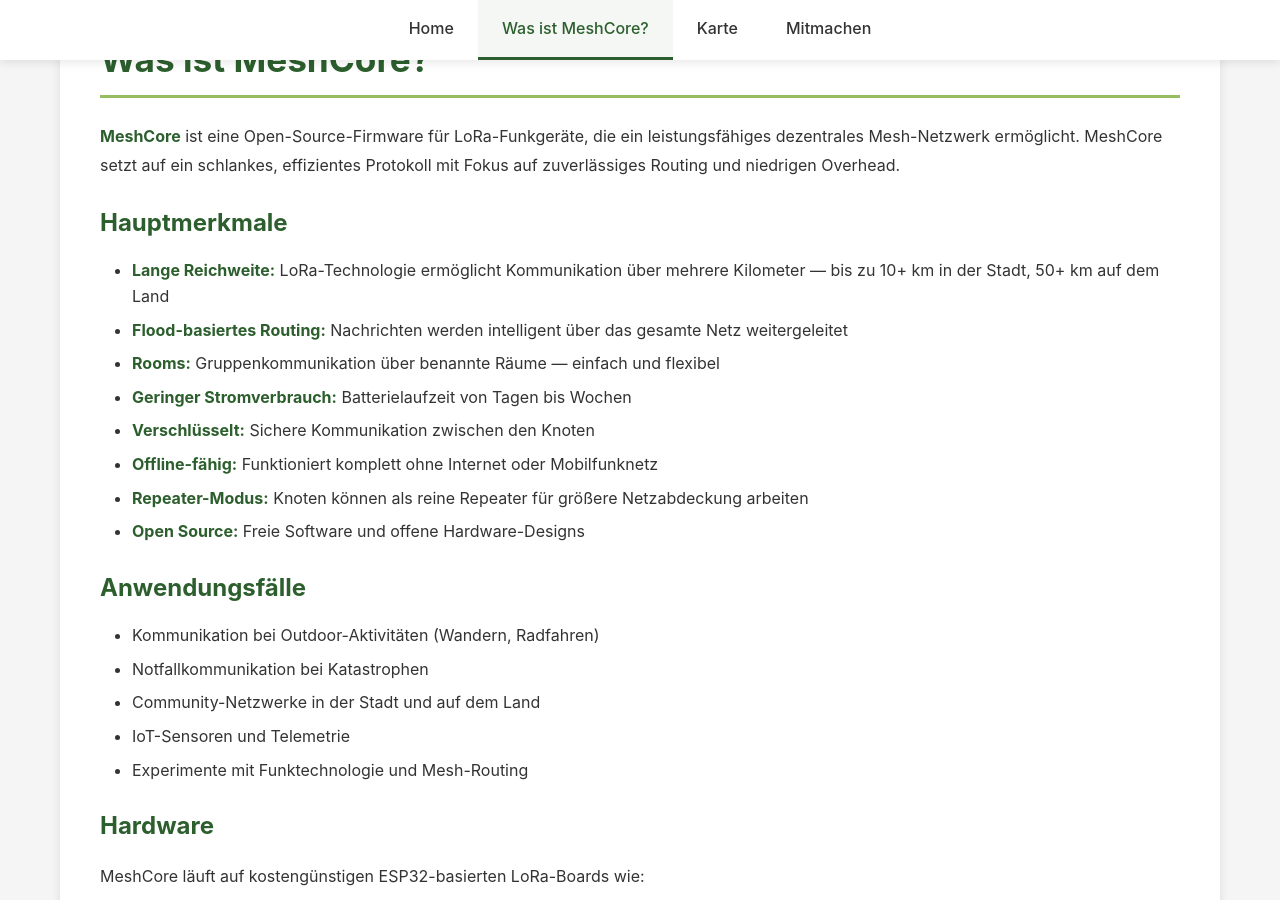
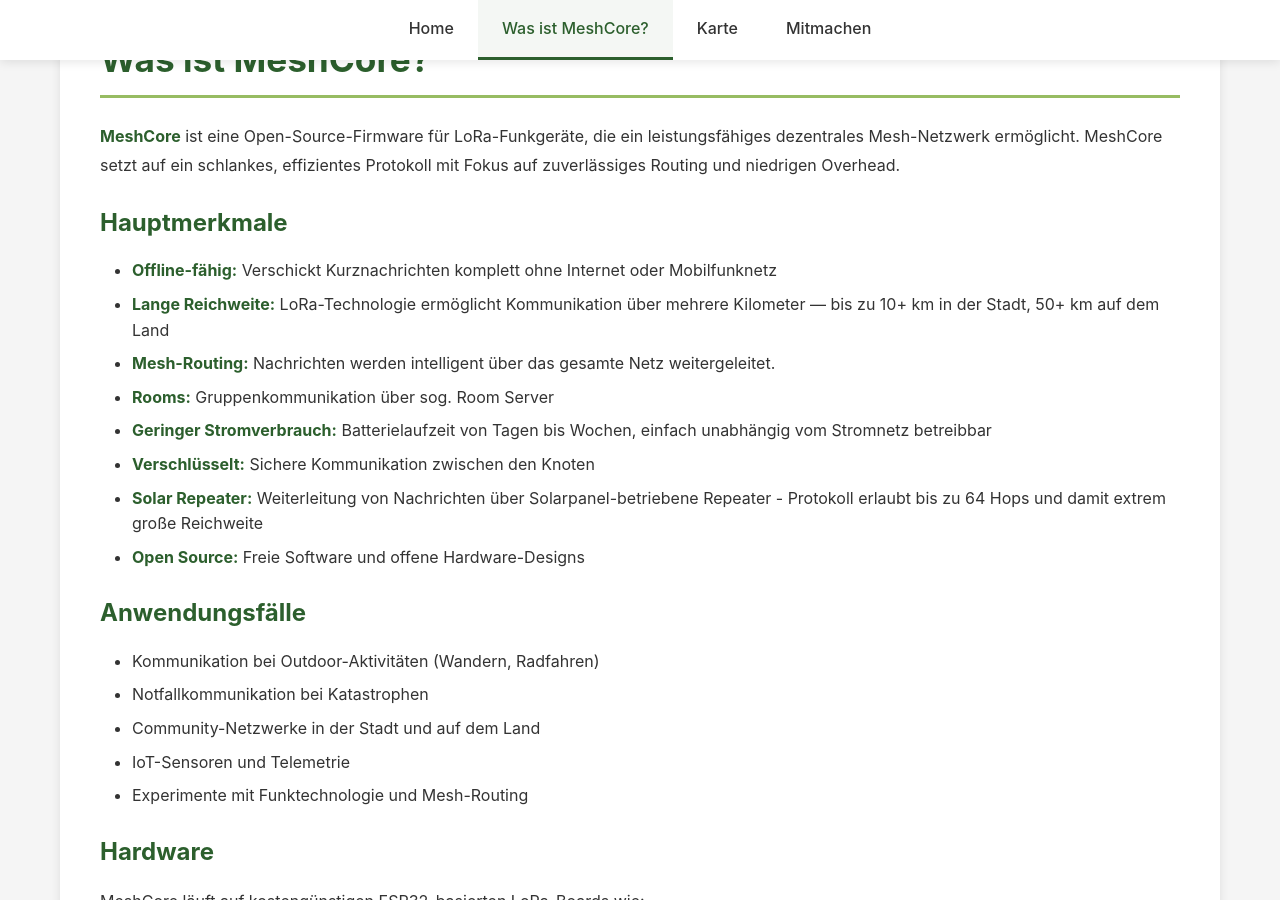
Before and after one commit to muenster-mesh/muenster-mesh-website, a Jekyll site: the page built from index.md, in a window 1280 px wide and 900 px high, scrolled down 604 px. Built offline with Jekyll 4.4.1, drawn with Linux system fonts in a browser that asks for light colours.

Commit message:
manual fixes

```diff
--- a/index.md
+++ b/index.md
@@ -7,7 +7,8 @@
 <h2>Willkommen bei Münster Mesh</h2>
 <div class="content-box" markdown="1">
 
-Wir bauen ein offenes, dezentrales Mesh-Netzwerk im Münsterland auf Basis von **MeshCore**. Unabhängig von Internet und Mobilfunk können wir über große Entfernungen kommunizieren — mit intelligentem Routing und minimaler Latenz.
+Wir bauen ein offenes, dezentrales Mesh-Netzwerk im Münsterland auf Basis von **MeshCore**.
+Unabhängig von Internet und Mobilfunk können wir über große Entfernungen kommunizieren — mit intelligentem Routing und minimaler Latenz.
 
 </div>
 </section>
@@ -20,13 +21,13 @@
 
 ### Hauptmerkmale
 
+- **Offline-fähig:** Verschickt Kurznachrichten komplett ohne Internet oder Mobilfunknetz
 - **Lange Reichweite:** LoRa-Technologie ermöglicht Kommunikation über mehrere Kilometer — bis zu 10+ km in der Stadt, 50+ km auf dem Land
-- **Flood-basiertes Routing:** Nachrichten werden intelligent über das gesamte Netz weitergeleitet
-- **Rooms:** Gruppenkommunikation über benannte Räume — einfach und flexibel
-- **Geringer Stromverbrauch:** Batterielaufzeit von Tagen bis Wochen
+- **Mesh-Routing:** Nachrichten werden intelligent über das gesamte Netz weitergeleitet.
+- **Rooms:** Gruppenkommunikation über sog. Room Server
+- **Geringer Stromverbrauch:** Batterielaufzeit von Tagen bis Wochen, einfach unabhängig vom Stromnetz betreibbar
 - **Verschlüsselt:** Sichere Kommunikation zwischen den Knoten
-- **Offline-fähig:** Funktioniert komplett ohne Internet oder Mobilfunknetz
-- **Repeater-Modus:** Knoten können als reine Repeater für größere Netzabdeckung arbeiten
+- **Solar Repeater:** Weiterleitung von Nachrichten über Solarpanel-betriebene Repeater - Protokoll erlaubt bis zu 64 Hops und damit extrem große Reichweite
 - **Open Source:** Freie Software und offene Hardware-Designs
 
 ### Anwendungsfälle
```
